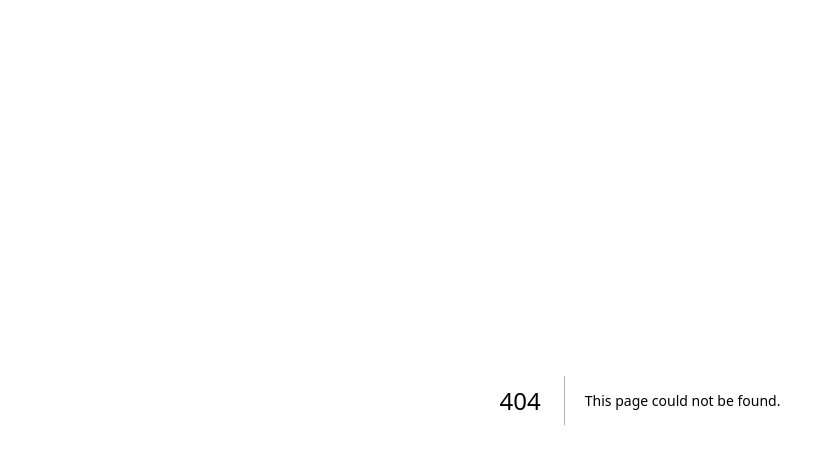
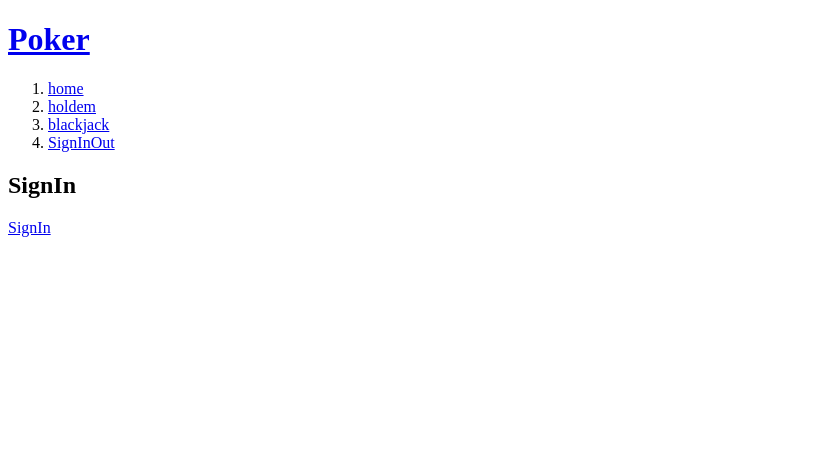
Before and after one commit to kongbaguni/studyNextJs, a Next.js app: page /signinout in a window 1280 px wide. Before the commit this address had no page. Shown: the top 464 px of the page, without its empty margins (0-835 px from the left). Built offline with nearby package versions, Linux system fonts and the light colour scheme; no server answers.

Commit message:
로그인..

```diff
--- /dev/null
+++ b/pages/navigation.tsx
@@ -0,0 +1,18 @@
+import Link from 'next/link';
+
+export default function navigation(now:String) {
+    return (
+        <>
+        <h1><Link href = "/">Poker</Link></h1>
+        <nav>
+                <ol>
+                    <li className={now == "home" ? 'on' : 'off'}><Link href = "/">home</Link></li>
+                    <li className={now == "holdem" ? 'on' : 'off'}><Link href="/holdem">holdem</Link></li>
+                    <li className={now == "blackjack" ? 'on' : 'off'}><Link href="/blackjack">blackjack</Link></li>
+                    <li className={now == "SignInOut" ? 'on' : 'off'}><Link href="/signinout">SignInOut</Link></li>
+                </ol>
+                </nav>
+        </>
+
+    )
+}
--- /dev/null
+++ b/pages/signinout.tsx
@@ -0,0 +1,71 @@
+import type { NextPage } from "next";
+import { useSession } from "next-auth/react";
+import Link from 'next/link';
+import navigation from "./navigation";
+
+
+
+const SignInOut: NextPage = () => {
+  const { data, status } = useSession();
+  let isSignIn = false;
+  let email = "";
+  let name = "";
+  let image = "";
+  if( data != null && data.user!= null) {
+    isSignIn = true;
+    email = data.user.email
+    name = data.user.name
+    image = data.user.image
+  }
+
+
+  let profileBody = (
+    <>
+    <article>
+      <header><h2>SignIn</h2></header>
+      <p>
+      <Link href="/api/auth/signin">SignIn</Link>
+      </p>
+    </article>
+    </>
+  )
+  if(isSignIn) {
+    profileBody = (
+      <>
+      <article>
+        <header>
+          <h2>Profile</h2>
+        </header>
+      <table>
+        <tbody>
+          <tr>
+            <td rowSpan={3}> <img src ={image} alt="profile" width={100} height={100}/></td>
+            <th>email</th>
+            <td>{email}</td>
+          </tr>
+          <tr>
+            <th>name</th>
+            <td>{name}</td>
+          </tr>
+          <tr>
+            <td colSpan={2}><Link href="/api/auth/signout">SignOut</Link></td>
+          </tr>
+        </tbody>
+      </table>
+
+      </article>
+      </>
+    )
+  }
+
+
+  return (
+    <>
+      {navigation("SignInOut")}
+      {profileBody}
+    </>
+  );
+
+};
+
+export default SignInOut;
```
Also changed, not shown: pages/blackjack.tsx (+4 -3 lines), pages/common.tsx (deleted, +0 -30 lines), pages/footer.tsx (added, +9 -0 lines), pages/holdem.tsx (+4 -3 lines), pages/index.tsx (+5 -5 lines).
